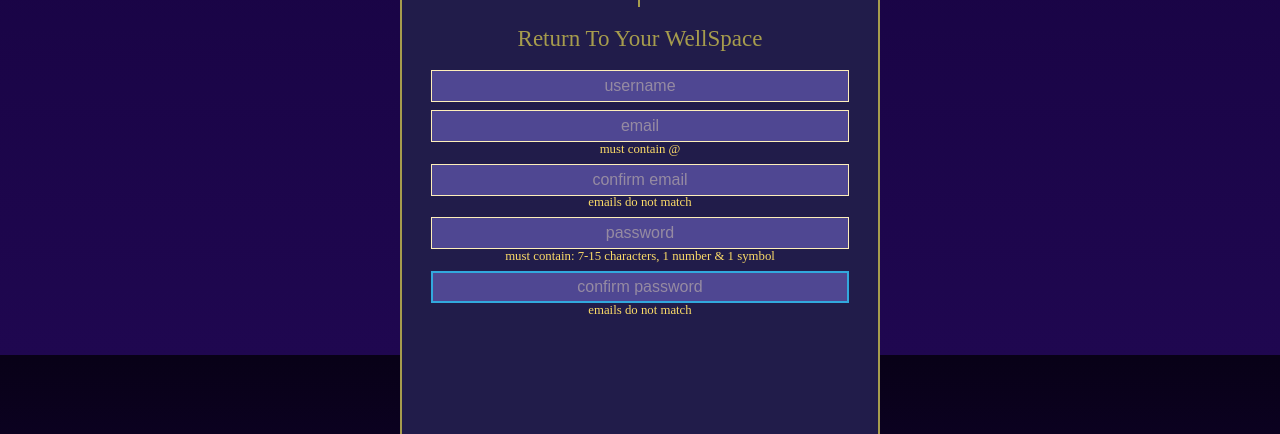
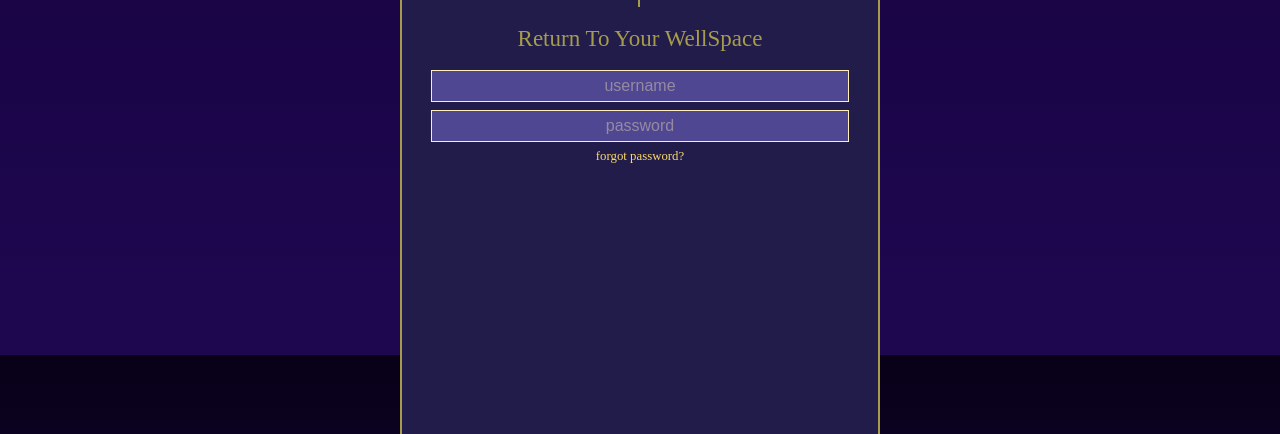
Before and after one commit to Kspiropali/final-frontier, a React (Vite) app in the folder client/: page /login-register in a window 1280 px wide. Shown: the part 445-879 px from the top of the page. Built offline with nearby package versions, Linux system fonts and the light colour scheme.

Commit message:
added the files login files

```diff
--- a/client/src/assets/css/login.css
+++ b/client/src/assets/css/login.css
@@ -39,6 +39,7 @@ button {
 }
 
 .input-area-container {
+    text-align: center;
     width: auto;
     margin: 0px 6%;
     height: 66%;
--- a/client/src/components/LoginForm/index.jsx
+++ b/client/src/components/LoginForm/index.jsx
@@ -5,21 +5,43 @@ const LoginForm = () => {
     const handleUsername = () => {
         return
     }
-    const handleInitialPassword = () => {
+    const handlePassword = () => {
         return
     }
-    const handleConfirmationPassword = () => {
-        return
-    }
-    const handleInitialEmail = () => {
-        return
-    }
-    const handleConfirmationEmail = () => {
+
+    const renderPasswordReset = () => {
         return
     }
 
   return (
     <>
+    <form aria-label='login form' role='login'>
+        <div className='input-idv-container'>
+            {/* <label>Username: </label> */}
+            <input
+                type="text"
+                id="username"
+                onChange={handleUsername}
+            //   value="username"
+                placeholder='username'
+                required
+                className='input-field'/>
+            {/* <p>cannot be changed</p> */}
+        </div>
+        <div className='input-idv-container'>
+            {/* <label>Password: </label> */}
+            <input
+            type="text"
+            id="password"
+            onChange={handlePassword}
+            //   value="password"
+            placeholder='password'
+            required
+            className='input-field'/>
+        </div>
+    </form>
+    {/* MOVE THIS p TO LOGIN 'PAGE' FILE ONCE CONTEXTS ARE SET */}
+    <p className='yellow-text' id='forgot-password' onClick={() => renderPasswordReset}>forgot password?</p>
     </>
   )
 }
--- a/client/src/components/RegistrationForm/index.jsx
+++ b/client/src/components/RegistrationForm/index.jsx
@@ -21,8 +21,8 @@ const RegistrationForm = () => {
   return (
     <>
     <form
-    aria-label='login form'
-    role="login"
+    aria-label='register form'
+    role="register"
     // onSubmit={handleSubmit}
     >
       <div className='input-idv-container'>
@@ -43,7 +43,7 @@ const RegistrationForm = () => {
           type="text"
           id="email"
           onChange={handleEmail}
-          //   value="username"
+          //   value="email"
           placeholder='email'
           required
           className='input-field'/>
@@ -55,31 +55,31 @@ const RegistrationForm = () => {
           type="text"
           id="confirm-email"
           onChange={handleConfirmationEmail}
-          //   value="username"
+          //   value="confirm email"
           placeholder='confirm email'
           required
           className='input-field'/>
           <p>emails do not match</p>
       </div>
       <div className='input-idv-container'>
-          {/* <label>Email: </label> */}
+          {/* <label>Password: </label> */}
           <input
           type="text"
           id="password"
           onChange={handlePassword}
-          //   value="username"
+          //   value="password"
           placeholder='password'
           required
           className='input-field'/>
           <p>must contain: 7-15 characters, 1 number & 1 symbol </p>
       </div>
       <div className='input-idv-container'>
-          {/* <label>Confirm Email: </label> */}
+          {/* <label>Confirm Password: </label> */}
           <input
           type="text"
           id="confirm-password"
           onChange={handleConfirmationPassword}
-          //   value="username"
+          //   value="confirm password"
           placeholder='confirm password'
           required
           className='input-field no-match'/>
--- a/client/src/pages/Login/index.jsx
+++ b/client/src/pages/Login/index.jsx
@@ -20,7 +20,8 @@ const Login = () => {
       </div>
       <h2 className='log-reg-title'>{containerTitle[0]}</h2>
       <div className='input-area-container'>
-        <RegistrationForm/>
+        {/* <RegistrationForm/> */}
+        <Loginform/>
       </div>
     </div>
     </>
```
